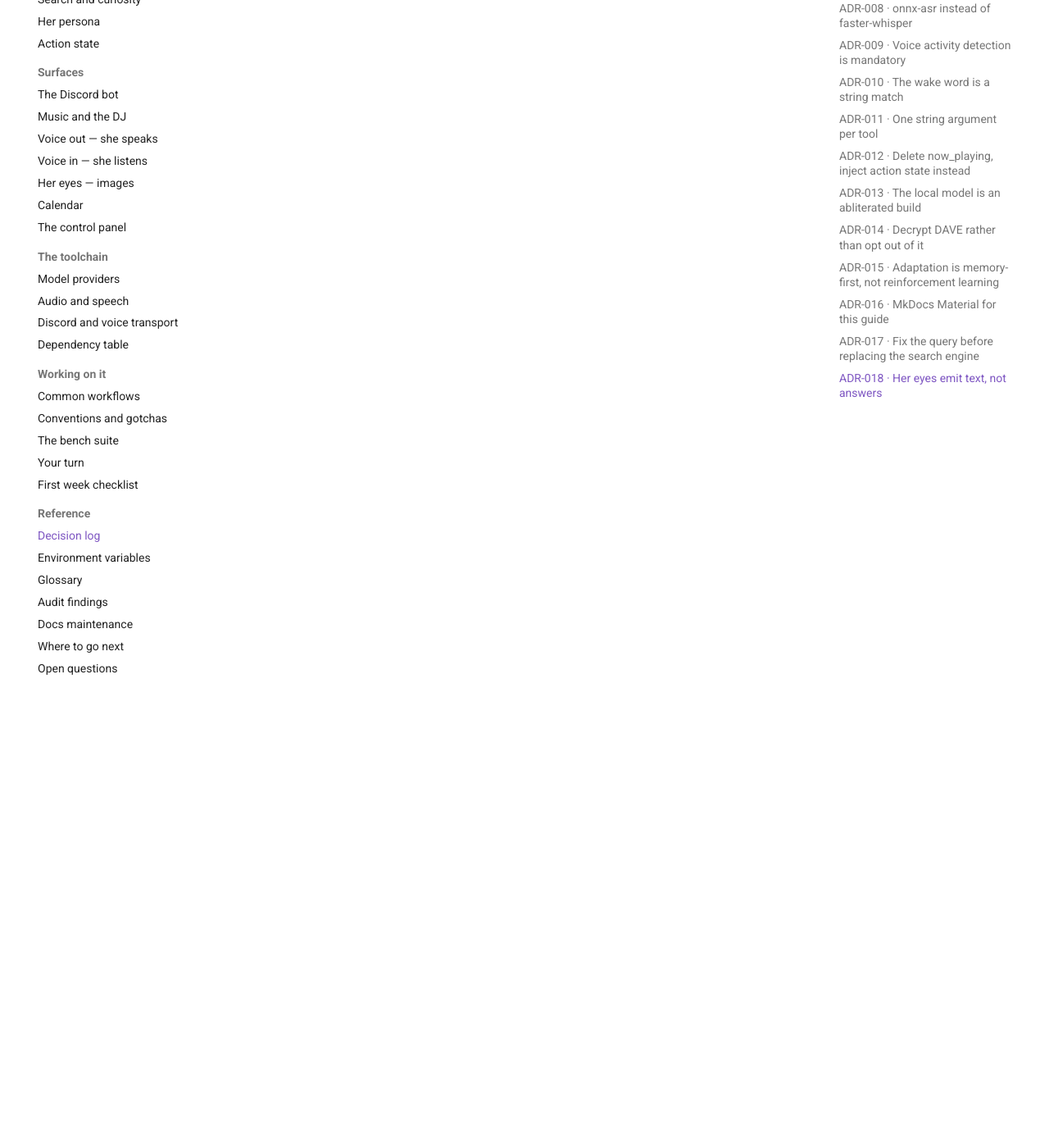
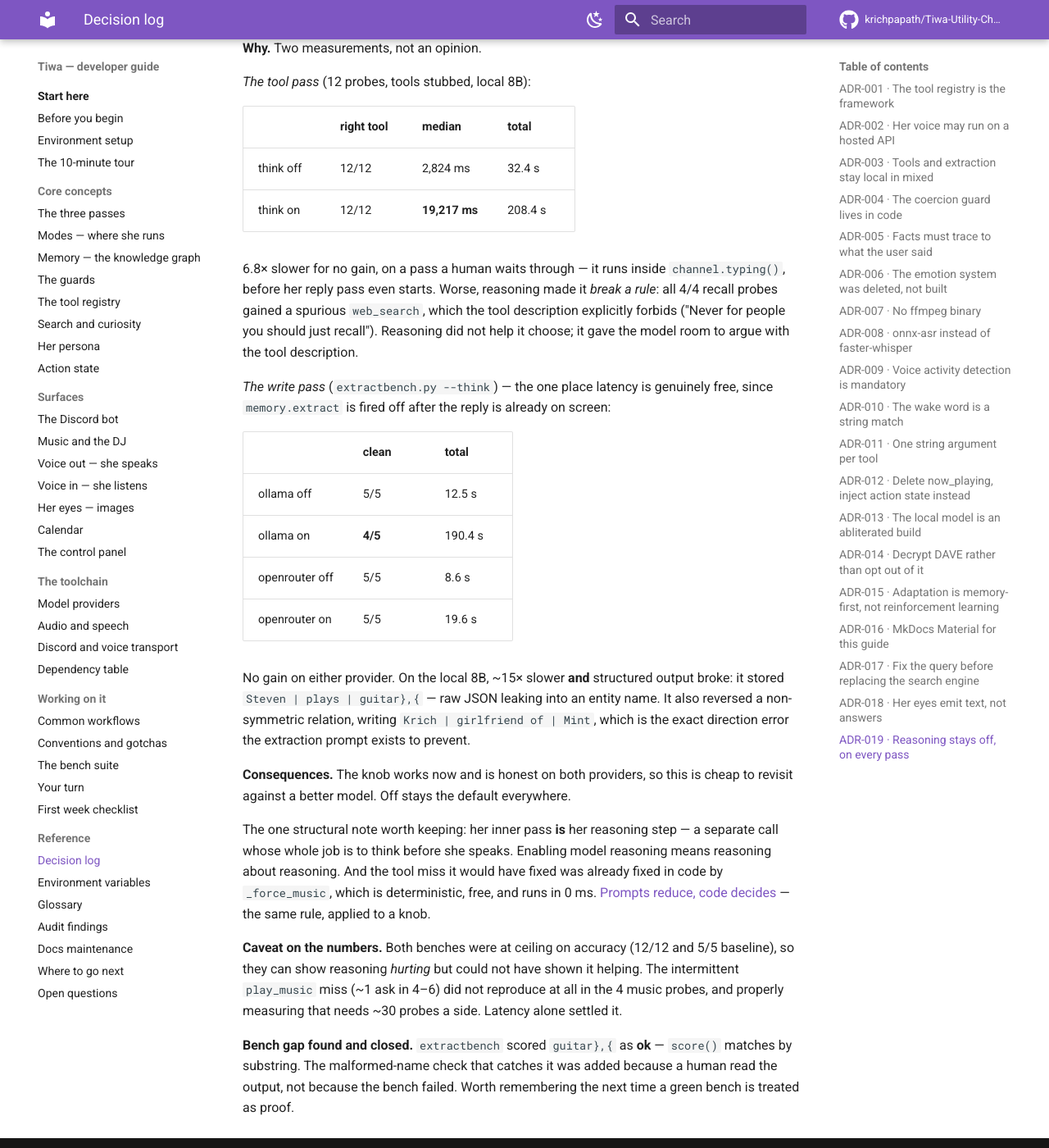
Before and after one commit to krichpapath/Tiwa-Utility-Chatbot, an MkDocs documentation site: the page built from docs/reference/decisions.md, in a window 1280 px wide and 1400 px high, scrolled down 9863 px. Shown: the whole window at 82% size. Built offline with MkDocs 1.6.1 and Material for MkDocs 9.7.7, drawn with Linux system fonts in a browser that asks for light colours; a script that is not in the unit is left out; comment, search, counter and statistics services are not loaded; some of the changed text lies outside the part shown.

Commit message:
Make think a real knob on both providers, then leave it off
think was wired to ollama and silently discarded by _openrouter_chat, which
hardcoded reasoning enabled false. A parameter that does nothing on half the
paths is worse than no parameter, so it now means the same thing on both.

Then measured it, twice, and it stays off.

Tool pass, 12 probes, tools stubbed, local 8B: 12/12 right tool either way,
median 2824ms -> 19217ms. 6.8x slower for nothing, on a pass a human waits
through -- it runs inside channel.typing(), before the reply pass starts. And
reasoning made it break a rule: all 4/4 recall probes gained a spurious
web_search, which the tool description explicitly forbids. It did not help the
model choose, it gave the model room to argue with the description.

Write pass is the one place latency is free, since extract() is fired off after
the reply is already sent. TIWA_EXTRACT_THINK exists for it and defaults to 0.
Measured: ollama 5/5 -> 4/5 and 12.5s -> 190.4s, with structured output breaking
outright -- it stored "Steven | plays | guitar},{", raw JSON in an entity name --
and a non-symmetric relation reversed to "Krich | girlfriend of | Mint", the
exact direction error the extraction prompt exists to prevent. openrouter held
5/5 but gained nothing for 2.3x the time.

num_ctx goes to 16384 when thinking is on so a truncated think block can never
be the explanation for a bad result.

extractbench gains --think to A/B it, and a malformed-name check. That check
exists because a human read the output: score() matches by substring, so
"guitar},{" was scored ok. A green bench was not proof.

Both benches were at ceiling on accuracy, so they can show reasoning hurting but
could not have shown it helping. Latency alone settled it. Recorded as ADR-019
with that caveat stated.

```diff
--- a/docs/reference/decisions.md
+++ b/docs/reference/decisions.md
@@ -409,3 +409,67 @@ here. Measured locally: four real images through the live model
 **Deferred.** [Typhoon OCR](https://github.com/scb-10x/typhoon-ocr) for Thai text images —
 add when Thai screenshots measurably fail, not before. Local vision when the VRAM exists.
 Multiple images per turn.
+
+## ADR-019 · Reasoning stays off, on every pass {#adr-019}
+
+**Status.** Accepted · July 2026
+
+**Context.** Both her models can reason. `huihui_ai/qwen3-abliterated:8b` is a hybrid
+thinking model and ollama exposes `think`; `deepseek/deepseek-v4-flash` advertises
+`reasoning`, `reasoning_effort` and `include_reasoning` alongside `structured_outputs`.
+Neither was ever switched on, and `think` was a **dead parameter on the API path** — it
+existed in `chat()`, was wired to ollama, and was silently discarded by
+`_openrouter_chat`, which hardcoded `reasoning: {enabled: False}`.
+
+**Decision.** Wire `think` through to both providers so the knob is real, and leave it
+**off** everywhere. Ship `TIWA_EXTRACT_THINK`, defaulted to `0`.
+
+**Why.** Two measurements, not an opinion.
+
+*The tool pass* (12 probes, tools stubbed, local 8B):
+
+| | right tool | median | total |
+|---|---|---|---|
+| think off | 12/12 | 2,824 ms | 32.4 s |
+| think on | 12/12 | **19,217 ms** | 208.4 s |
+
+6.8× slower for no gain, on a pass a human waits through — it runs inside
+`channel.typing()`, before her reply pass even starts. Worse, reasoning made it *break a
+rule*: all 4/4 recall probes gained a spurious `web_search`, which the tool description
+explicitly forbids ("Never for people you should just recall"). Reasoning did not help it
+choose; it gave the model room to argue with the tool description.
+
+*The write pass* (`extractbench.py --think`) — the one place latency is genuinely free,
+since `memory.extract` is fired off after the reply is already on screen:
+
+| | clean | total |
+|---|---|---|
+| ollama off | 5/5 | 12.5 s |
+| ollama on | **4/5** | 190.4 s |
+| openrouter off | 5/5 | 8.6 s |
+| openrouter on | 5/5 | 19.6 s |
+
+No gain on either provider. On the local 8B, ~15× slower **and** structured output broke:
+it stored `Steven | plays | guitar},{` — raw JSON leaking into an entity name. It also
+reversed a non-symmetric relation, writing `Krich | girlfriend of | Mint`, which is the
+exact direction error the extraction prompt exists to prevent.
+
+**Consequences.** The knob works now and is honest on both providers, so this is cheap to
+revisit against a better model. Off stays the default everywhere.
+
+The one structural note worth keeping: her inner pass **is** her reasoning step — a
+separate call whose whole job is to think before she speaks. Enabling model reasoning
+means reasoning about reasoning. And the tool miss it would have fixed was already fixed
+in code by `_force_music`, which is deterministic, free, and runs in 0 ms.
+[Prompts reduce, code decides](../concepts/three-passes.md) — the same rule, applied to a
+knob.
+
+**Caveat on the numbers.** Both benches were at ceiling on accuracy (12/12 and 5/5
+baseline), so they can show reasoning *hurting* but could not have shown it helping. The
+intermittent `play_music` miss (~1 ask in 4–6) did not reproduce at all in the 4 music
+probes, and properly measuring that needs ~30 probes a side. Latency alone settled it.
+
+**Bench gap found and closed.** `extractbench` scored `guitar},{` as **ok** — `score()`
+matches by substring. The malformed-name check that catches it was added because a human
+read the output, not because the bench failed. Worth remembering the next time a green
+bench is treated as proof.
```
Also changed, not shown: dashboard.py (+9 -0 lines), docs/reference/env.md (+6 -0 lines), docs/work/testing.md (+1 -1 lines), 3 other files.
